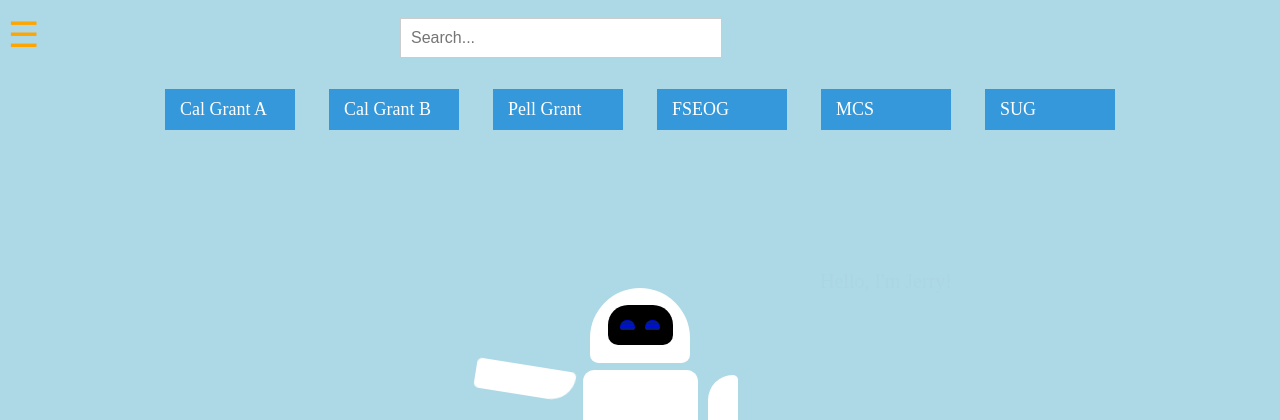
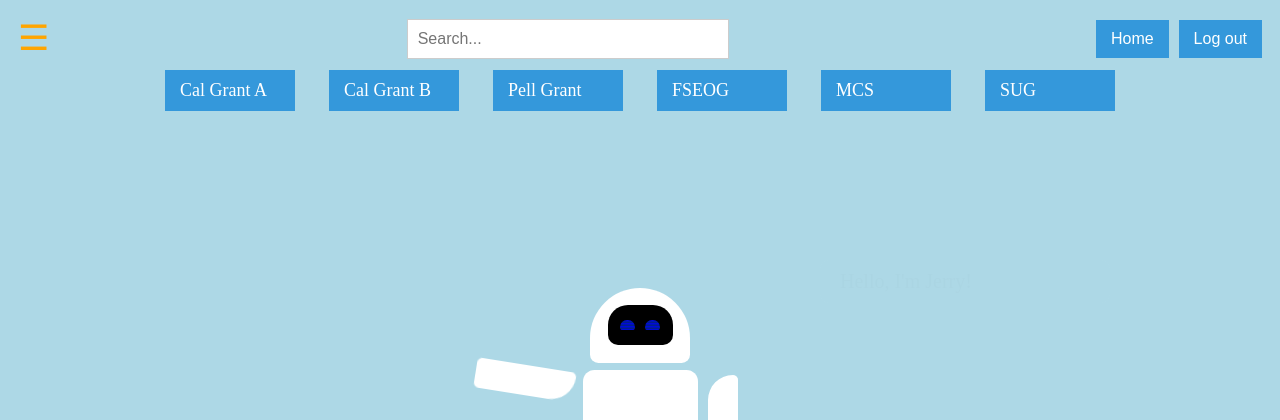
Before and after one commit to aluisrios/CPSC-491-FSAH-Project, a PHP site: page / in a window 1280 px wide. Shown: the top 420 px of the page. Run offline with PHP 8.4, Linux system fonts and the light colour scheme.

Commit message:
submission

```diff
--- a/491-FSAH/CSS/robot.css
+++ b/491-FSAH/CSS/robot.css
@@ -111,7 +111,7 @@ body {
     }
 }
 
-.robot-introduction {
+.robot-introduction, .website-prompt, .additional-info, .help-message {
     font-size: 20px;
     background-color: #ffffff;
     padding: 10px 20px;
@@ -121,49 +121,10 @@ body {
     left: 800px;
     width: 250px;  /* Set a specific width */
     box-shadow: 2px 2px 6px rgba(0, 0, 0, 0.2);
+    left: calc(800px + 20px);
 }
 
-.website-prompt
-{
-    font-size: 20px;
-    background-color: #ffffff;
-    padding: 10px 20px;
-    border-radius: 8px;
-    position: absolute;
-    top: 260px;
-    left: 800px;
-    width: 250px;  /* Set a specific width */
-    box-shadow: 2px 2px 6px rgba(0, 0, 0, 0.2);
-}
-
-.additional-info
-{
-    font-size: 20px;
-    background-color: #ffffff;
-    padding: 10px 20px;
-    border-radius: 8px;
-    position: absolute;
-    top: 260px;
-    left: 800px;
-    width: 250px;  /* Set a specific width */
-    box-shadow: 2px 2px 6px rgba(0, 0, 0, 0.2);
-}
-
-.help-message
-{
-    font-size: 20px;
-    background-color: #ffffff;
-    padding: 10px 20px;
-    border-radius: 8px;
-    position: absolute;
-    top: 260px;
-    left: 800px;
-    width: 250px;  /* Set a specific width */
-    box-shadow: 2px 2px 6px rgba(0, 0, 0, 0.2);
-}
-
-.robot-introduction
-{
+.robot-introduction {
     opacity: 0;
     animation: fadeIn 3s forwards 3s, fadeOut 3s forwards 6s;
 }
@@ -172,7 +133,6 @@ body {
     opacity: 0;
     animation: fadeIn 3s forwards 9s;
 }
-
 
 @keyframes fadeIn {
     to {
@@ -188,7 +148,7 @@ body {
 
 #next-button {
     position: relative;
-    top: 446px;
+    top: 470px;
     left: 290px;
     display: block; /* or inline-block */
     margin: 10px auto; /* centers the button if the parent has text-align: center */
@@ -226,7 +186,6 @@ body {
     color: #0051ff;
     border-color: #0051ff;
 }
-
 
 .help-message {
     font-size: 20px;
@@ -266,7 +225,6 @@ body {
     color: #0051ff; /* Blue text color on hover */
 }
 
-
 .filter-prompt {
     position: fixed;
     left: 50%;
--- a/491-FSAH/CSS/styles.css
+++ b/491-FSAH/CSS/styles.css
@@ -1,8 +1,8 @@
 .top-container {
     display: flex;
-    justify-content: space-between;  /* Distributes items evenly */
-    align-items: center;  /* Vertically center items */
-    padding: 10px 0;  /* Some padding to give it some space */
+    justify-content: space-between; /* Distributes items to start and end */
+    align-items: center; /* Vertically center items */
+    padding: 10px;
     color: #fff; /* White text color */
 }
 
@@ -56,7 +56,9 @@
 }
 
 .menu-button {
-    margin-top: -25px;  /* Adjust as needed */
+    cursor: pointer;
+    font-size: 35px;
+    color: orange;
 }
 
 .close-button {
@@ -68,20 +70,18 @@
     color: #ffffff;
 }
 
-/* Styles for the search bar and button */
 .search-container {
-    position: relative;
-    right: 550px;
+    flex: 1; /* Allows the container to grow and take up available space */
     display: flex;
-    justify-content: center;
-    margin-bottom: 20px;
+    justify-content: center; /* Centers the search bar within the search-container */
 }
 
 #searchInput {
     padding: 10px;
     font-size: 16px;
     border: 1px solid #ccc;
-    width: 300px;
+    width: 100%; /* Adjust width as necessary */
+    max-width: 300px; /* Prevents the search bar from getting too wide */
 }
 
 button {
@@ -93,3 +93,15 @@ button {
     cursor: pointer;
     margin-left: 10px;
 }
+
+
+.top-right-buttons {
+    display: flex;
+    align-items: center;
+}
+
+
+.top-right-buttons button {
+    margin-left: 10px; /* Space between buttons */
+
+}
--- a/491-FSAH/index.php
+++ b/491-FSAH/index.php
@@ -9,15 +9,19 @@
 </head>
 <body>
 
-    <div class="back">
-            <!-- Container for side panel button and search bar -->
 <div class="top-container">
-            <!-- Button to open the side panel -->
-            <div class="menu-button" onclick="openSidePanel()" style="cursor: pointer; font-size: 35px; color: orange;">☰</div>
+    <!-- Side Panel Button -->
+    <div class="menu-button" onclick="openSidePanel()">☰</div>
 
     <!-- Search Bar -->
     <div class="search-container">
         <input type="text" id="searchInput" placeholder="Search..." oninput="searchFunction()">
+    </div>
+
+    <!-- Home and Sign Up/Log out Buttons -->
+    <div class="top-right-buttons">
+        <button onclick="location.href='HomePage.php'">Home</button>
+        <button onclick="location.href='LoginPage.php'">Log out</button>
     </div>
 </div>
 
@@ -37,11 +41,13 @@
     <a href="profile.php" class="Panelbubble-button" data-name="profile">Profile</a>
     <a href="supportPage.html" class="Panelbubble-button" data-name="Support">Support</a>
     <a href="page8.html" class="Panelbubble-button" data-name="Bookmark">Bookmark</a>
-        <a href="page9.html" class="Panelbubble-button" data-name="Filter">Filter</a>
-
+    <a href="page9.html" class="Panelbubble-button" data-name="filter">Filter</a>
 </div>
 
+<!-- Flex container for robot and messages -->
+<div class="robot-and-messages">
     <!-- Robot structure and animations -->
+    <div class="robot">
         <div class="face"></div>
         <div class="head"></div>
         <div class="body"></div>
@@ -49,8 +55,10 @@
         <div class="right-hand"></div>
         <div class="eye1"></div>
         <div class="eye2"></div>
+    </div>
 
-    <!-- Robot introduction and website prompt -->
+    <!-- Container for messages -->
+    <div class="messages">
         <div class="robot-introduction">Hello, I'm Jerry!</div>
         <div class="website-prompt">Welcome to FSAH! Here at Financial Student Aid Helper (FSAH), we're all about helping you get through college with as little debt as possible.
         We've gathered every financial aid option available in your school to make finding and applying for assistance easy and quick—no more waiting weeks for advisor appointments.
```
Also changed, not shown: other parts of 491-FSAH/index.php (+0 -40 lines), 491-FSAH/scripts/main.js (+17 -42 lines). Lines whose indentation alone changed are shown as unchanged.
